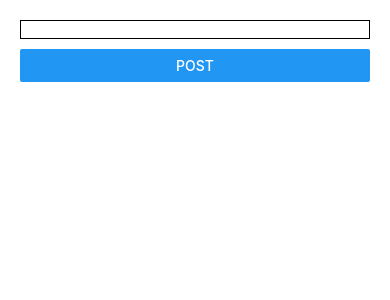
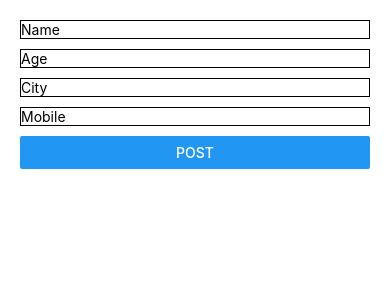
Before and after one commit to Rasujon3/untitled3, a React Native app: screen / in a window 390 px wide. Shown: the top 300 px of the page. Built offline with nearby package versions, Linux system fonts and the light colour scheme.

Commit message:
96 Insert Data into database via rest api
96 Insert Data into database via rest api

```diff
--- a/App.js
+++ b/App.js
@@ -1,6 +1,5 @@
 import React, {Component} from 'react';
 import {Alert, Button, Text, TextInput, View} from 'react-native';
-import {error} from 'eslint';
 
 class App extends Component {
 
@@ -8,29 +7,54 @@ class App extends Component {
         super(props);
         this.state = {
             name: "",
+            age: "",
+            city: "",
+            mobile: "",
         };
     }
 
     DataPost = () => {
-        let URL = 'http://apishooter.com/postSimpleString';
-        let ConfigHeader = {Accept: 'application/json', 'Content-type': 'application/json'};
-        let ConfigBody = JSON.stringify({text: this.state.name});
+        let URL = 'http://apishooter.com/addPerson';
+        let ConfigHeader = {Accept: 'application/json',
+            'Content-type': 'application/json'};
+        let ConfigBody = JSON.stringify({
+            name: this.state.name,
+            age: this.state.age,
+            city: this.state.city,
+            mobile: this.state.mobile
+
+        });
         let config = {method: 'POST', header: ConfigHeader, body: ConfigBody};
 
         fetch(URL, config)
             .then((response) => response.text())
             .then((responseData) => {
-                Alert.alert(responseData);
+                Alert.alert(responseData)
             })
-            .catch((error) = {});
+
     };
 
     render() {
         return (
             <View style={{margin: 20}}>
-                <TextInput onChangeText={(text) => {
+                <TextInput placeholder="Name" onChangeText={(text) => {
                     this.setState({name: text});
                 }} style={{borderWidth: 1, marginBottom: 10}}/>
+
+                <TextInput placeholder="Age"  onChangeText={(text) => {
+                    this.setState({age: text});
+                }} style={{borderWidth: 1, marginBottom: 10}}/>
+
+                <TextInput placeholder="City"  onChangeText={(text) => {
+                    this.setState({city: text});
+                }} style={{borderWidth: 1, marginBottom: 10}}/>
+
+                <TextInput placeholder="Mobile"  onChangeText={(text) => {
+                    this.setState({mobile: text});
+                }} style={{borderWidth: 1, marginBottom: 10}}/>
+
+
+
                 <Button onPress={this.DataPost} title="Post" />
 
             </View>
```
